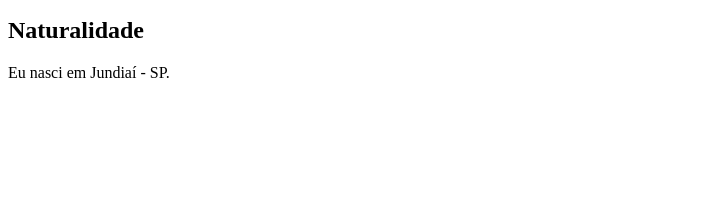
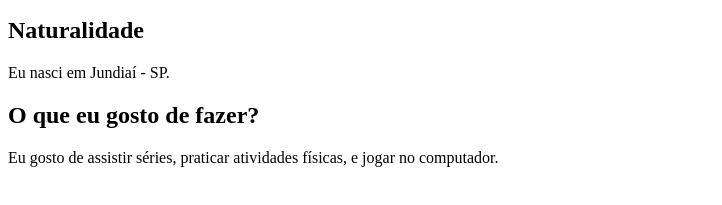
Before and after one commit to ufjf-dcc202/ufjf-dcc202-2023-3-b-atv3-joaovogelufjf, a website: page index.html in a window 1280 px wide. Shown: the part 101-306 px from the top of the page, without its empty margins (0-722 px from the left). Drawn offline with Linux system fonts and the light colour scheme.

Commit message:
criar segunda section com o que gosto de fazer

```diff
--- a/index.html
+++ b/index.html
@@ -13,6 +13,10 @@
             <h2>Naturalidade</h2>
             <p>Eu nasci em Jundiaí - SP.</p>
         </section>
+        <section>
+            <h2>O que eu gosto de fazer?</h2>
+            <p>Eu gosto de assistir séries, praticar atividades físicas, e jogar no computador.</p>
+        </section>
     </main>
 </body>
 </html>
```
